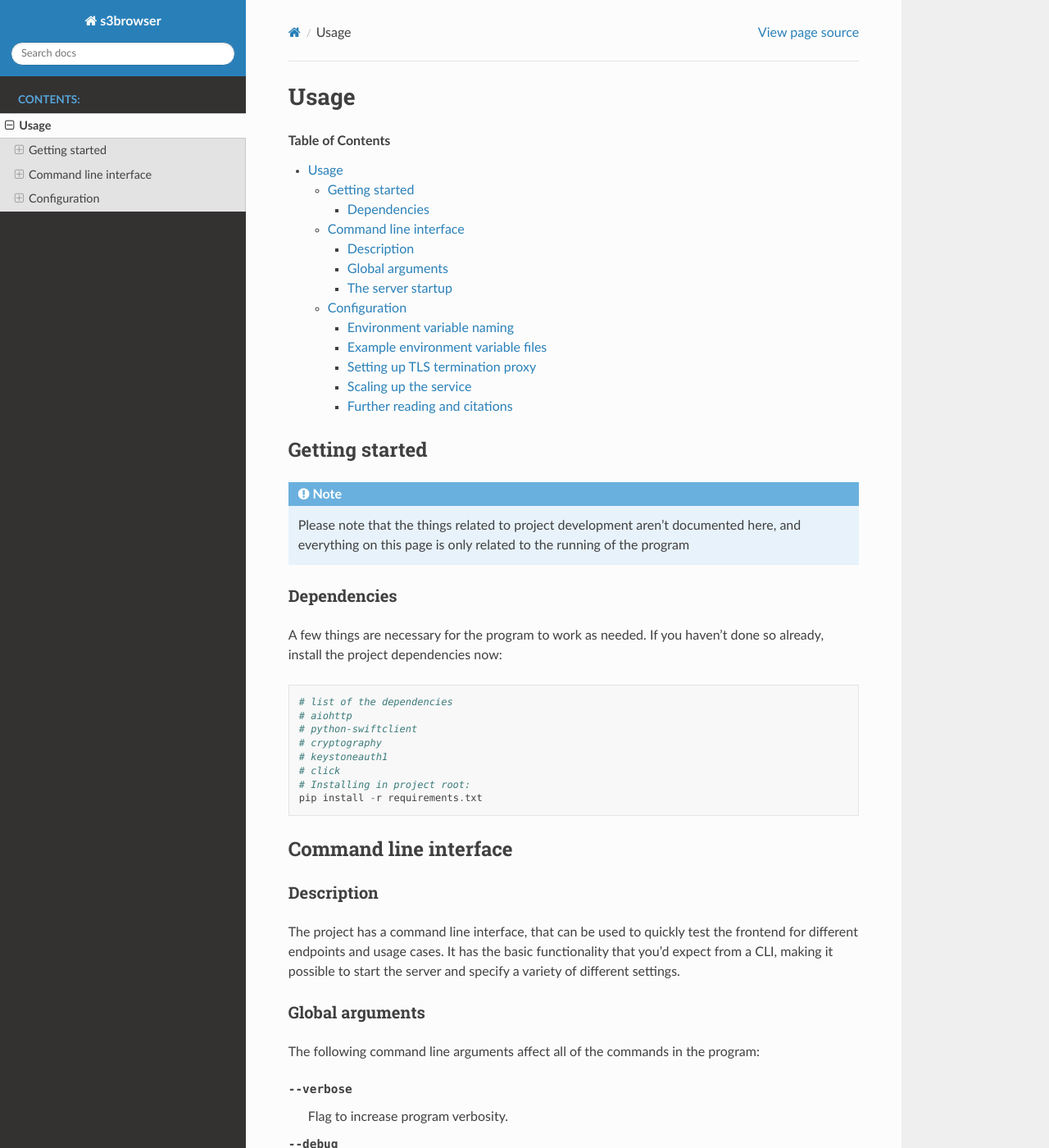
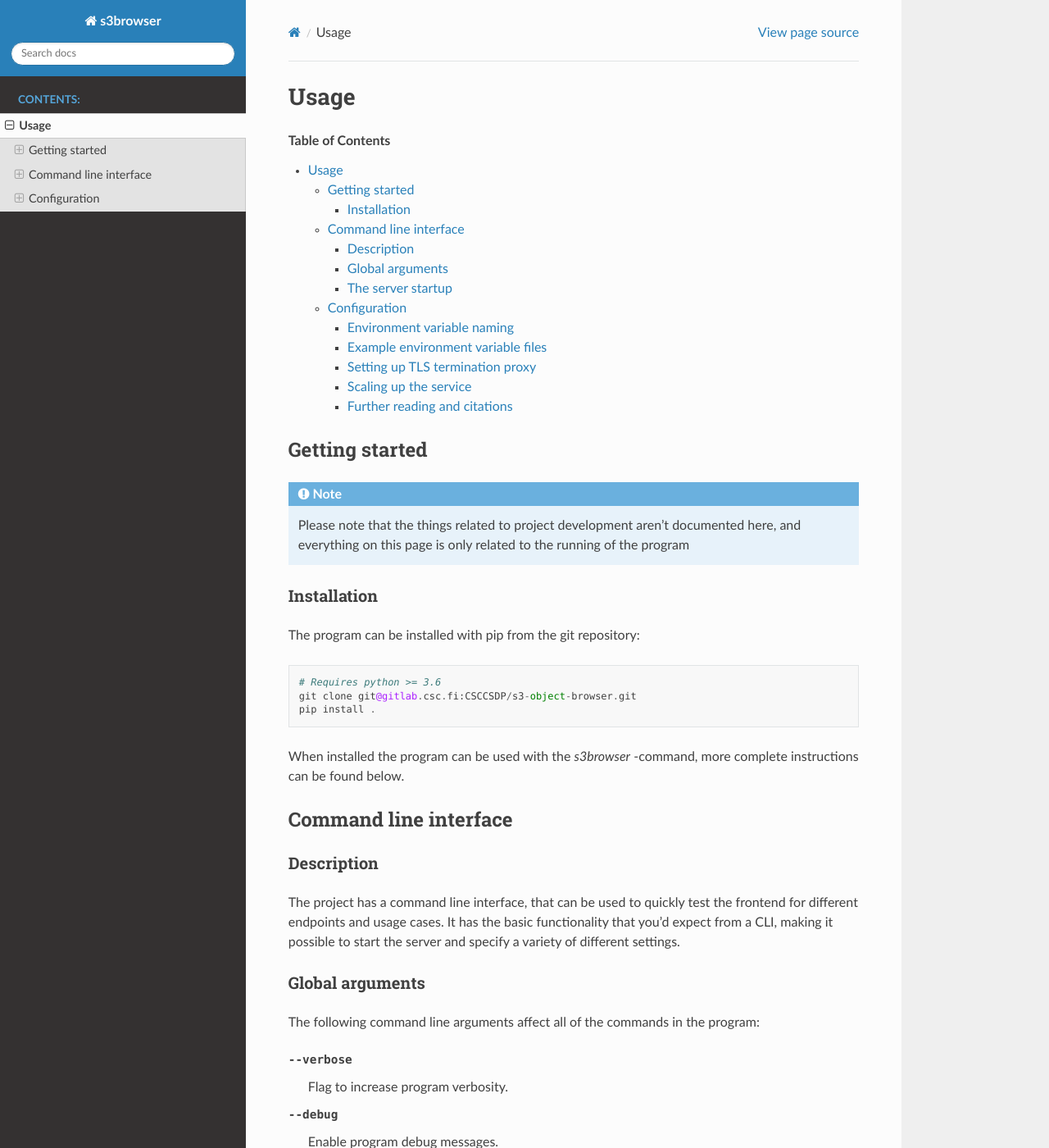
Before and after one commit to CSCfi/swift-browser-ui, a Sphinx documentation site: the page built from doc/source/usage.rst, in a window 1280 px wide and 1400 px high. Shown: the whole window at 82% size. Built offline with Sphinx 7.4.7 and the Read the Docs theme 2.0.0, drawn with Linux system fonts in a browser that asks for light colours.

Commit message:
Add installation instructions

```diff
--- a/doc/source/usage.rst
+++ b/doc/source/usage.rst
@@ -13,19 +13,16 @@ Getting started
     documented here, and everything on this page is only related to the
     running of the program
 
-Dependencies
+Installation
 ------------
-A few things are necessary for the program to work as needed. If you haven’t
-done so already, install the project dependencies now::
+The program can be installed with pip from the git repository::
 
-    # list of the dependencies
-    # aiohttp
-    # python-swiftclient
-    # cryptography
-    # keystoneauth1
-    # click
-    # Installing in project root:
-    pip install -r requirements.txt
+    # Requires python >= 3.6
+    git clone git@gitlab.csc.fi:CSCCSDP/s3-object-browser.git
+    pip install .
+
+When installed the program can be used with the `s3browser` -command, more
+complete instructions can be found below.
 
 Command line interface
 ======================
```
